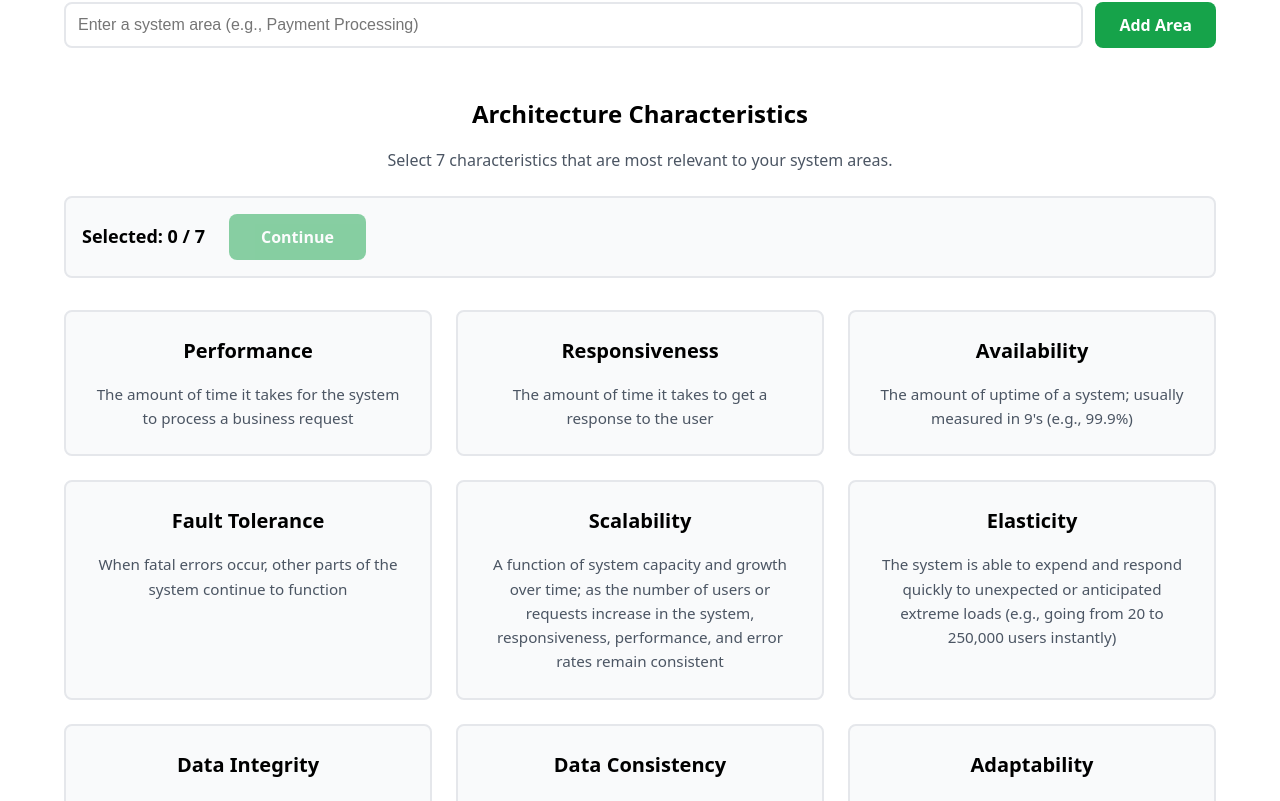
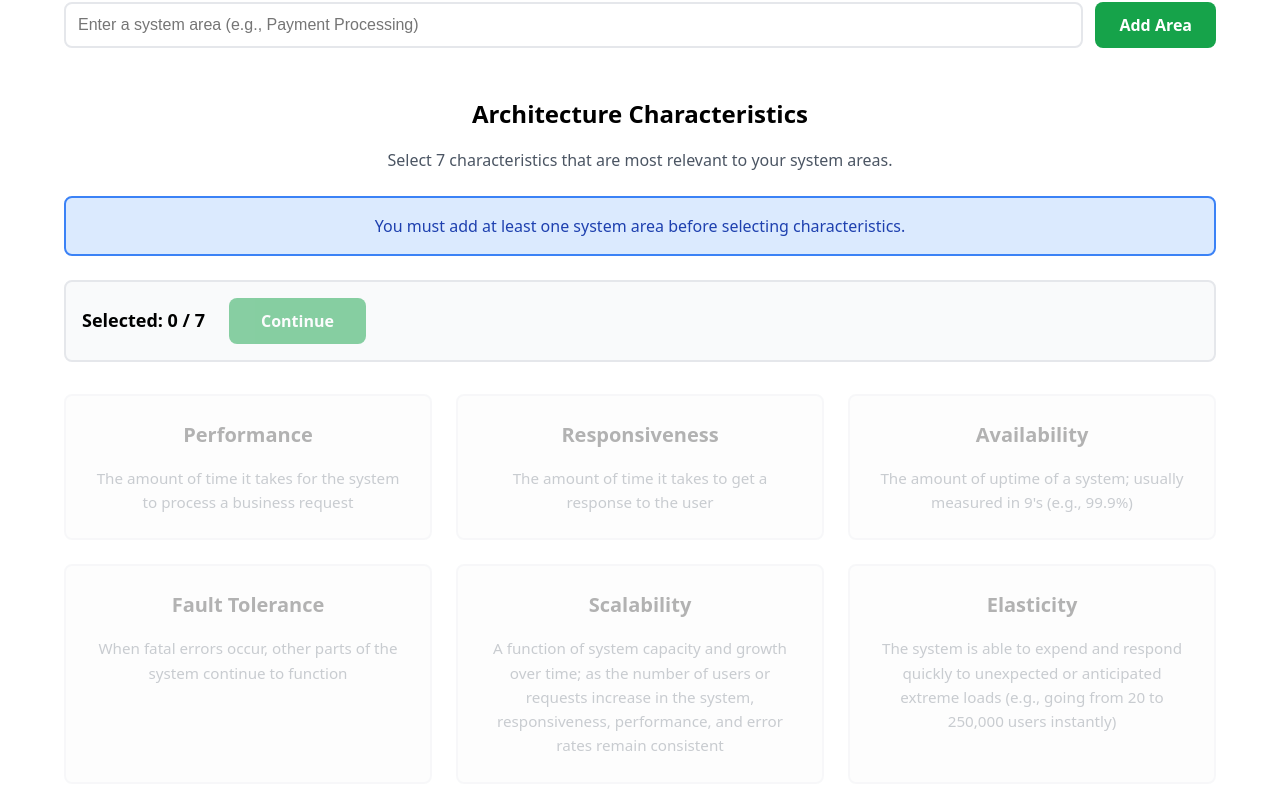
Before and after one commit to craighoustondev/architecure-characteristics, a Vue app in the folder frontend/: page /workshop in a window 1280 px wide. Shown: the part 285-1086 px from the top of the page. Built offline with nearby package versions, Linux system fonts and the light colour scheme.

Commit message:
Enhance Workshop component: add validation for characteristic selection based on system areas, implement logic to disable characteristics when no areas are defined, and update tests to cover new functionality including selection and deselection behavior.

```diff
--- a/frontend/src/views/Workshop.vue
+++ b/frontend/src/views/Workshop.vue
@@ -1,5 +1,5 @@
 <script setup lang="ts">
-import { ref } from 'vue'
+import { ref, watch } from 'vue'
 import CharacteristicCard from '../components/CharacteristicCard.vue'
 
 interface Characteristic {
@@ -118,7 +118,16 @@ const selectedCharacteristics = ref<Set<string>>(new Set())
 const MAX_SELECTIONS = 7
 const showLimitWarning = ref(false)
 
+const canSelectCharacteristics = () => {
+  return systemAreas.value.length > 0
+}
+
 const toggleSelection = (name: string) => {
+  // Check if system areas are defined first
+  if (!canSelectCharacteristics()) {
+    return
+  }
+
   if (selectedCharacteristics.value.has(name)) {
     selectedCharacteristics.value.delete(name)
     showLimitWarning.value = false
@@ -148,6 +157,19 @@ const continueToNextStep = () => {
     console.log('Selected characteristics:', Array.from(selectedCharacteristics.value))
   }
 }
+
+// Watch for when all system areas are removed and clear selections
+watch(
+  () => systemAreas.value.length,
+  (newLength) => {
+    if (newLength === 0) {
+      // Clear all selected characteristics when no system areas exist
+      selectedCharacteristics.value.clear()
+      selectedCharacteristics.value = new Set()
+      showLimitWarning.value = false
+    }
+  }
+)
 </script>
 
 <template>
@@ -192,6 +214,10 @@ const continueToNextStep = () => {
       <h2>Architecture Characteristics</h2>
       <p>Select 7 characteristics that are most relevant to your system areas.</p>
 
+      <div v-if="!canSelectCharacteristics()" class="info-message">
+        You must add at least one system area before selecting characteristics.
+      </div>
+
       <div class="selection-status">
         <div class="counter">
           Selected: {{ selectedCharacteristics.size }} / {{ MAX_SELECTIONS }}
@@ -210,13 +236,14 @@ const continueToNextStep = () => {
         </button>
       </div>
 
-      <div class="characteristics-grid">
+      <div class="characteristics-grid" :class="{ 'grid-disabled': !canSelectCharacteristics() }">
         <CharacteristicCard
           v-for="characteristic in characteristics"
           :key="characteristic.name"
           :name="characteristic.name"
           :description="characteristic.description"
           :is-selected="isSelected(characteristic.name)"
+          :class="{ disabled: !canSelectCharacteristics() }"
           @click="toggleSelection(characteristic.name)"
         />
       </div>
@@ -336,6 +363,16 @@ section {
   background-color: #fecaca;
 }
 
+.info-message {
+  padding: 1rem;
+  background-color: #dbeafe;
+  border: 2px solid #3b82f6;
+  border-radius: 0.5rem;
+  color: #1e40af;
+  font-weight: 500;
+  margin-bottom: 1.5rem;
+}
+
 .selection-status {
   display: flex;
   align-items: center;
@@ -394,4 +431,14 @@ section {
   gap: 1.5rem;
   margin-top: 2rem;
 }
+
+.characteristics-grid.grid-disabled {
+  opacity: 0.5;
+  pointer-events: none;
+}
+
+.characteristics-grid :deep(.characteristic-card.disabled) {
+  opacity: 0.6;
+  cursor: not-allowed;
+}
 </style>
```
Also changed, not shown: 1 other file (tests, documents, lock files or other folders).
